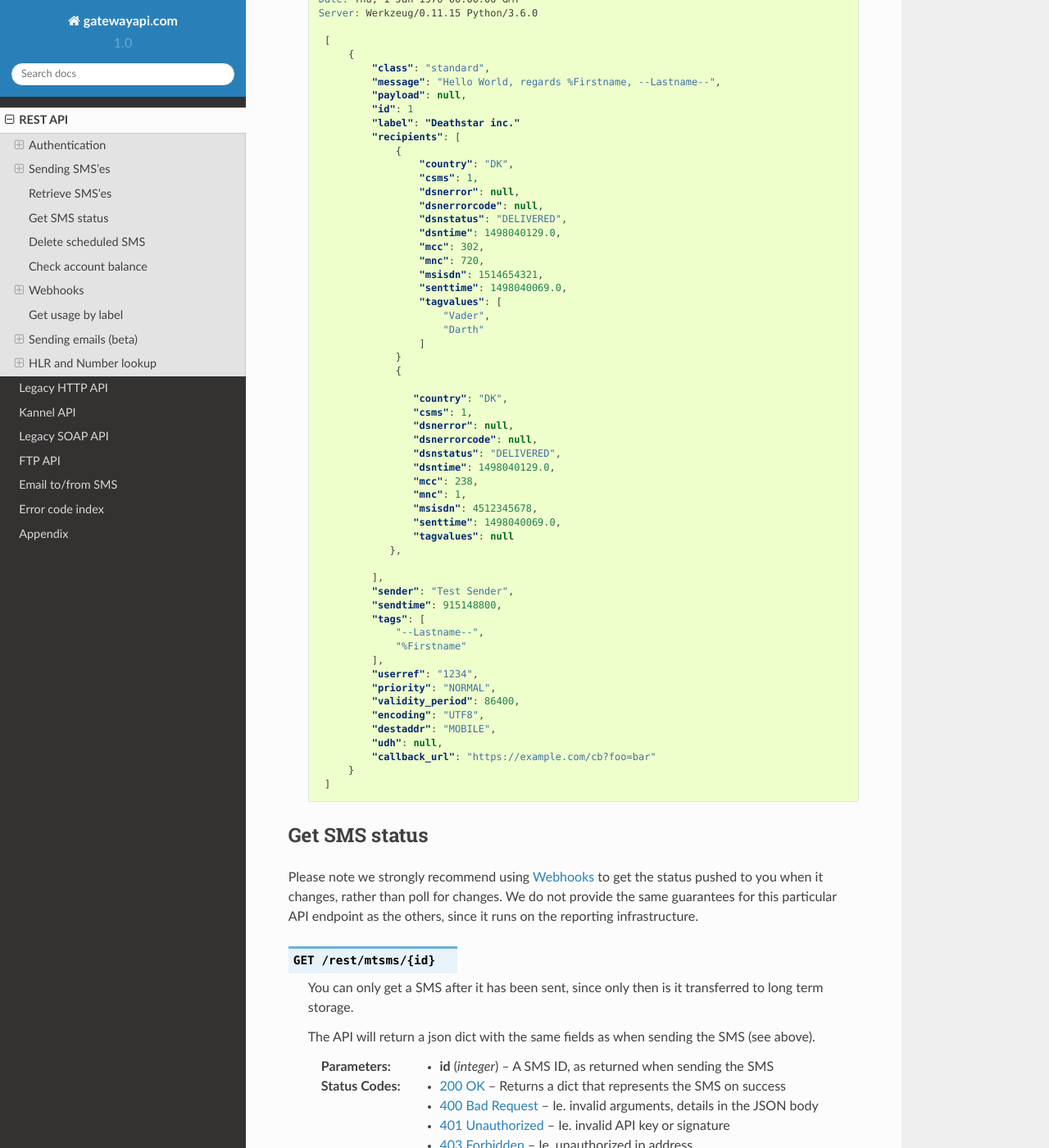
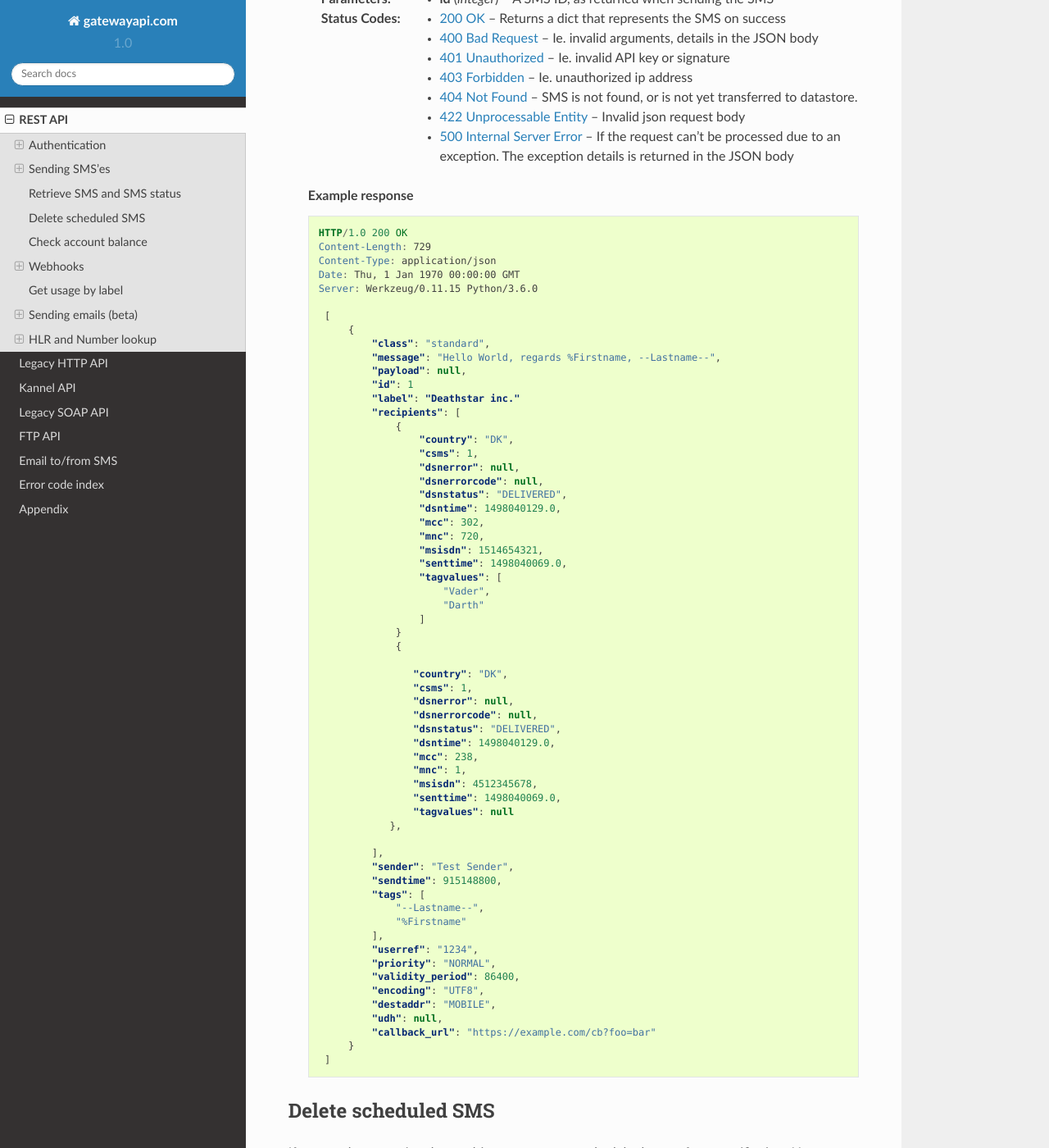
Before and after one commit to onlinecity/gatewayapi-docs, a Sphinx documentation site: the page built from docs/rest.rst, in a window 1280 px wide and 1400 px high, scrolled down 14022 px. Shown: the whole window at 82% size. Built offline with Sphinx 7.4.7 and the Read the Docs theme 2.0.0, drawn with Linux system fonts in a browser that asks for light colours; some of the changed text lies outside the part shown.

Commit message:
Combine retrive sms and get sms status docs.

```diff
--- a/docs/rest.rst
+++ b/docs/rest.rst
@@ -687,7 +687,7 @@
    ``code`` and ``variables`` are left out of the response if they are empty.
    For a complete list of the various codes see :ref:`apierror`.
 
-Retrieve SMS'es
+Retrieve SMS and SMS status
 ----------------
 
 You can use http get requests to retrieve a message based on its id, this will
@@ -695,8 +695,22 @@
 error codes if something went wrong. You get the ID when you send your message,
 so remember to keep track of the id, if you need to retrieve a message.
 
+Please note we strongly recommend using `Webhooks`_ to get the status pushed to
+you when it changes, rather than poll for changes. We do not provide the same
+guarantees for this particular API endpoint as the others, since it runs on the
+reporting infrastructure.
+
 .. http:get:: /rest/mtsms/<message_id>
   :synopsis: Get SMS corresponding to id
+
+  :arg integer id: A SMS ID, as returned when sending the SMS
+  :status 200: Returns a dict that represents the SMS on success
+  :status 400: Ie. invalid arguments, details in the JSON body
+  :status 401: Ie. invalid API key or signature
+  :status 403: Ie. unauthorized ip address
+  :status 404: SMS is not found, or is not yet transferred to datastore.
+  :status 422: Invalid json request body
+  :status 500: If the request can't be processed due to an exception. The exception details is returned in the JSON body
 
   **Example response**
 
@@ -764,31 +778,6 @@
          }
      ]
 
-Get SMS status
---------------
-Please note we strongly recommend using `Webhooks`_ to get the status pushed to
-you when it changes, rather than poll for changes. We do not provide the same
-guarantees for this particular API endpoint as the others, since it runs on the
-reporting infrastructure.
-
-
-.. http:get:: /rest/mtsms/{id}
-   :synopsis: Get the current status of a SMS and it's recipients.
-
-   You can only get a SMS after it has been sent, since only then is it
-   transferred to long term storage.
-
-   The API will return a json dict with the same fields as when sending the
-   SMS (see above).
-
-   :arg integer id: A SMS ID, as returned when sending the SMS
-   :status 200: Returns a dict that represents the SMS on success
-   :status 400: Ie. invalid arguments, details in the JSON body
-   :status 401: Ie. invalid API key or signature
-   :status 403: Ie. unauthorized ip address
-   :status 404: SMS is not found, or is not yet transferred to datastore.
-   :status 422: Invalid json request body
-   :status 500: If the request can't be processed due to an exception. The exception details is returned in the JSON body
 
 .. _delete:
 
```
